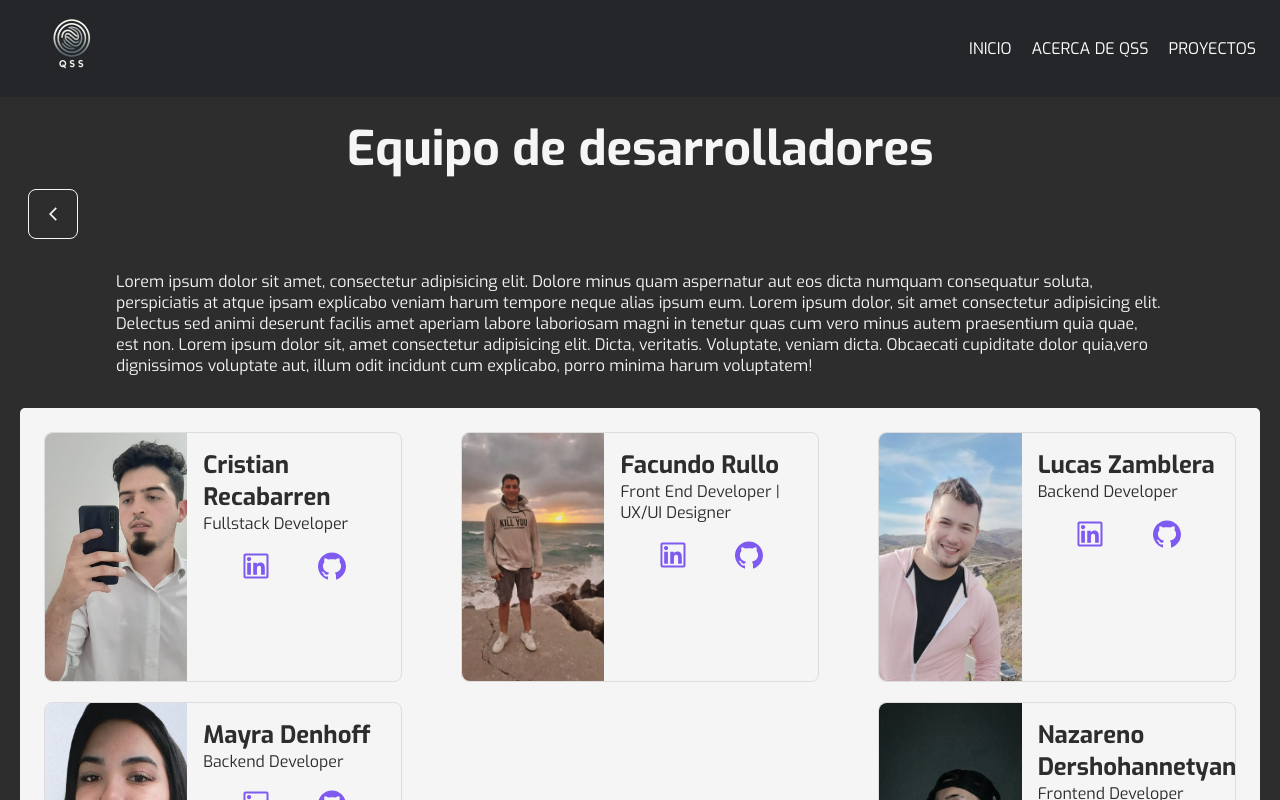
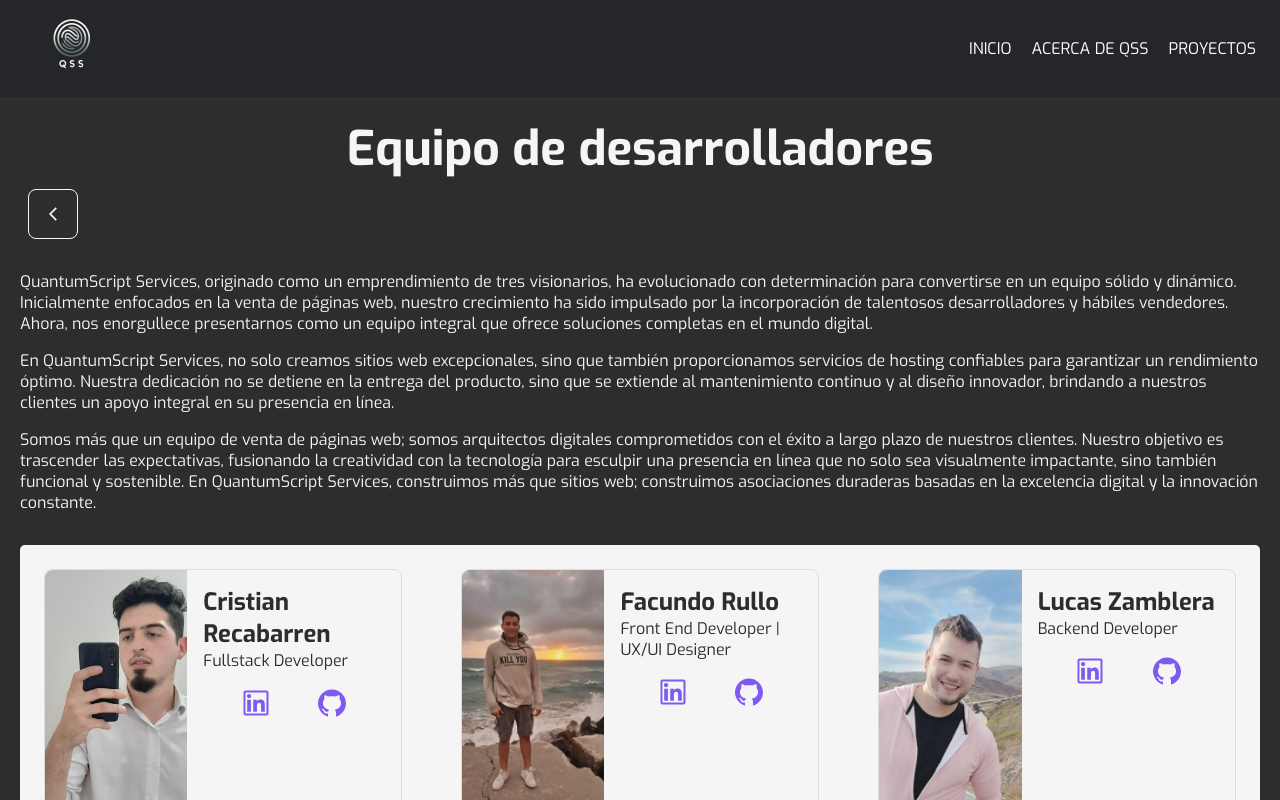
Before and after one commit to quantum-script-team/QSS-portfolio, a React (Vite) app in the folder frontend/: page /about in a window 1280 px wide. Shown: the top 800 px of the page. Built offline with nearby package versions, Linux system fonts and the light colour scheme; no server answers.

Commit message:
Correcion de detalles

```diff
--- a/frontend/src/components/About/AboutUs.jsx
+++ b/frontend/src/components/About/AboutUs.jsx
@@ -9,10 +9,7 @@ const AboutUs = () => {
       <hr className="underline" />
       <article className="about-container">
         <p>
-          Lorem ipsum dolor sit amet, consectetur adipisicing elit. Dolore minus quam aspernatur
-          aut eos dicta numquam consequatur soluta, perspiciatis at atque ipsam explicabo veniam
-          harum tempore neque alias ipsum eum. Lorem ipsum dolor, sit amet consectetur adipisicing elit. Delectus sed animi deserunt facilis amet aperiam labore
-          laboriosam magni in tenetur quas cum vero minus autem praesentium quia quae, est non. Lorem ipsum dolor sit, amet consectetur adipisicing elit. Dicta, veritatis. Voluptate, veniam dicta. Obcaecati cupiditate dolor quia,vero dignissimos voluptate aut, illum odit incidunt cum explicabo, porro minima harum voluptatem!
+        Potenciar el crecimiento empresarial a través de soluciones integrales en tecnología informática, QuantumScript Services se posiciona como un socio estratégico esencial, brindando un sólido sustento para la cadena de valor de sus clientes. Nuestro compromiso se centra en impulsar la excelencia y la innovación, guiando a las empresas hacia un futuro digital exitoso con resultados duraderos.F
         </p>
         <Link className='about__link' to='/about'>Conocé más acerca de QSS</Link>
       </article>
--- a/frontend/src/components/Footer/Footer.jsx
+++ b/frontend/src/components/Footer/Footer.jsx
@@ -41,16 +41,6 @@ const Footer = () => {
             <AiOutlineLinkedin />
           </a>
         </li>
-        <li>
-        <a
-            href="#"
-            target="_blank"
-            rel="noopener noreferrer"
-            className="footer__social--icon"
-          >
-            <AiOutlineFacebook />
-          </a>
-        </li>
       </ul>
     </div>
   );
--- a/frontend/src/components/contact/Contact.jsx
+++ b/frontend/src/components/contact/Contact.jsx
@@ -47,7 +47,7 @@ const Contact = () => {
 
   return (
     <div className="contact__container" id="contactus">
-      <h2 className="contacto__h2">Datos de Contacto</h2>
+      <h2 className="contacto__h2">Contacto</h2>
       <form className="contact__form" ref={form} onSubmit={handleSubmit}>
         <FormField
           id="name"
--- a/frontend/src/components/projects-section/ProjectsSection.jsx
+++ b/frontend/src/components/projects-section/ProjectsSection.jsx
@@ -4,7 +4,7 @@ import ProjectsInfo from "./ProjectsInfo";
 const ProjectsSection = () => {
     return (
         <div className='projects__section'>
-            <h1 className="projects__title">PROYECTOS DESTACADOS</h1>
+            <h1 className="projects__title">Portfolio</h1>
 
             <div className="projects__container">
                 <ProjectsInfo/>
--- a/frontend/src/data/services.json
+++ b/frontend/src/data/services.json
@@ -23,6 +23,12 @@
       "img": "/img/logos-services/uxui.svg",
       "title": "Diseño UX / UI",
       "description": "Optimiza tu proyecto con experiencias intuitivas"
+    },
+    {
+      "id": 5,
+      "img": "/img/logos-services/wordpress.svg",
+      "title": "Desarrollo en WordPress",
+      "description": "Transformamos ideas en sitios impactantes y funcionales."
     }
   ]
 }
--- a/frontend/src/index.css
+++ b/frontend/src/index.css
@@ -12,3 +12,23 @@ a {
 ul {
     list-style: none;
 }
+
+
+
+::-webkit-scrollbar {
+	width: 12px;
+  }
+
+  ::-webkit-scrollbar-track {
+	background: #f1f1f1;
+  }
+
+  /* Color de la manija/dragger de la barra de desplazamiento */
+  ::-webkit-scrollbar-thumb {
+	background: #888;
+  }
+
+  /* Estilo de la esquina del área de desplazamiento */
+  ::-webkit-scrollbar-corner {
+	background: #f1f1f1;
+  }
--- a/frontend/src/pages/About.jsx
+++ b/frontend/src/pages/About.jsx
@@ -1,28 +1,45 @@
 import CardAbout from "../components/About/CardAbout";
-import '../styles/about/Aboutstyles.css';
+import "../styles/about/Aboutstyles.css";
 import { Link } from "react-router-dom";
-import {companyTeam} from '../data/team.json'
+import { companyTeam } from "../data/team.json";
 import { MdOutlineArrowBackIosNew } from "react-icons/md";
 
 const About = () => {
-
   return (
     <section className="about__page__container">
       <h1>Equipo de desarrolladores</h1>
       <div id="back__container">
-        <Link id="back__button" to='/'>
+        <Link id="back__button" to="/">
           <MdOutlineArrowBackIosNew />
         </Link>
       </div>
       <div id="about__description">
         <p>
-          Lorem ipsum dolor sit amet, consectetur adipisicing elit. Dolore minus quam aspernatur aut eos dicta
-          numquam consequatur soluta, perspiciatis at atque ipsam explicabo veniam harum tempore neque alias
-          ipsum eum. Lorem ipsum dolor, sit amet consectetur adipisicing elit. Delectus sed animi deserunt
-          facilis amet aperiam labore laboriosam magni in tenetur quas cum vero minus autem praesentium quia
-          quae, est non. Lorem ipsum dolor sit, amet consectetur adipisicing elit. Dicta, veritatis.
-          Voluptate, veniam dicta. Obcaecati cupiditate dolor quia,vero dignissimos voluptate aut, illum
-          odit incidunt cum explicabo, porro minima harum voluptatem!
+          QuantumScript Services, originado como un emprendimiento de tres
+          visionarios, ha evolucionado con determinación para convertirse en un
+          equipo sólido y dinámico. Inicialmente enfocados en la venta de
+          páginas web, nuestro crecimiento ha sido impulsado por la
+          incorporación de talentosos desarrolladores y hábiles vendedores.
+          Ahora, nos enorgullece presentarnos como un equipo integral que ofrece
+          soluciones completas en el mundo digital.
+        </p>
+        <p>
+          En QuantumScript Services, no solo creamos sitios web excepcionales,
+          sino que también proporcionamos servicios de hosting confiables para
+          garantizar un rendimiento óptimo. Nuestra dedicación no se detiene en
+          la entrega del producto, sino que se extiende al mantenimiento
+          continuo y al diseño innovador, brindando a nuestros clientes un apoyo
+          integral en su presencia en línea.
+        </p>
+        <p>
+          Somos más que un equipo de venta de páginas web; somos arquitectos
+          digitales comprometidos con el éxito a largo plazo de nuestros
+          clientes. Nuestro objetivo es trascender las expectativas, fusionando
+          la creatividad con la tecnología para esculpir una presencia en línea
+          que no solo sea visualmente impactante, sino también funcional y
+          sostenible. En QuantumScript Services, construimos más que sitios web;
+          construimos asociaciones duraderas basadas en la excelencia digital y
+          la innovación constante.
         </p>
       </div>
       <article className="card-group">
--- a/frontend/src/pages/Inicio.jsx
+++ b/frontend/src/pages/Inicio.jsx
@@ -41,7 +41,7 @@ const Inicio = () => {
       <Contact />
 
       {showArrow && (
-        <Link to="landing" smooth={true} duration={1000} offset={-50}>
+        <Link to="landing" smooth={true} duration={1000} offset={-100}>
           <IoArrowUpCircleOutline className="arrow-up" onClick={scrollToTop} />
         </Link>
       )}
--- a/frontend/src/styles/about/Aboutstyles.css
+++ b/frontend/src/styles/about/Aboutstyles.css
@@ -36,7 +36,7 @@
   align-items: stretch;
   justify-content: space-between;
   gap: 1rem;
-  margin: 2rem 6rem;
+  margin: 2rem 0rem;
 }
 
 h1{
--- a/frontend/src/styles/about/about.css
+++ b/frontend/src/styles/about/about.css
@@ -9,11 +9,12 @@
 .header {
     background-color: #F5F5F5;
     color: #2D2D2D;
-    padding-top: 2rem;
+    padding: 2rem 1.5rem;
     font-size: 3rem;
     font-weight: 550;
     display: flex;
     justify-content: center;
+    text-align: center;
 }
 
 .about-container {
@@ -50,6 +51,8 @@
     margin: .5rem 1rem;
 }
 
+
+
 /* Responsive styles */
 @media only screen and (max-width: 768px) {
     .about-container {
@@ -72,6 +75,8 @@
 }
 
 @media only screen and (max-width: 480px) {
+
+
     .about-container h1 {
         font-size: 24px; /* Further adjust font size for smaller screens */
     }
@@ -86,3 +91,9 @@
         font-size: 16px; /* Further adjust font size for smaller screens */
     }
 }
+
+@media (max-width: 400px) {
+    .header {
+        font-size: 2.5rem;
+    }
+}
--- a/frontend/src/styles/projects-section/projectsSection.css
+++ b/frontend/src/styles/projects-section/projectsSection.css
@@ -12,6 +12,7 @@
     text-align: center;
     color: #fff;
     margin-bottom: 32px;
+    text-transform: uppercase;
 }
 
 
```
Also changed, not shown: frontend/public/img/logos-services/wordpress.svg (added).
